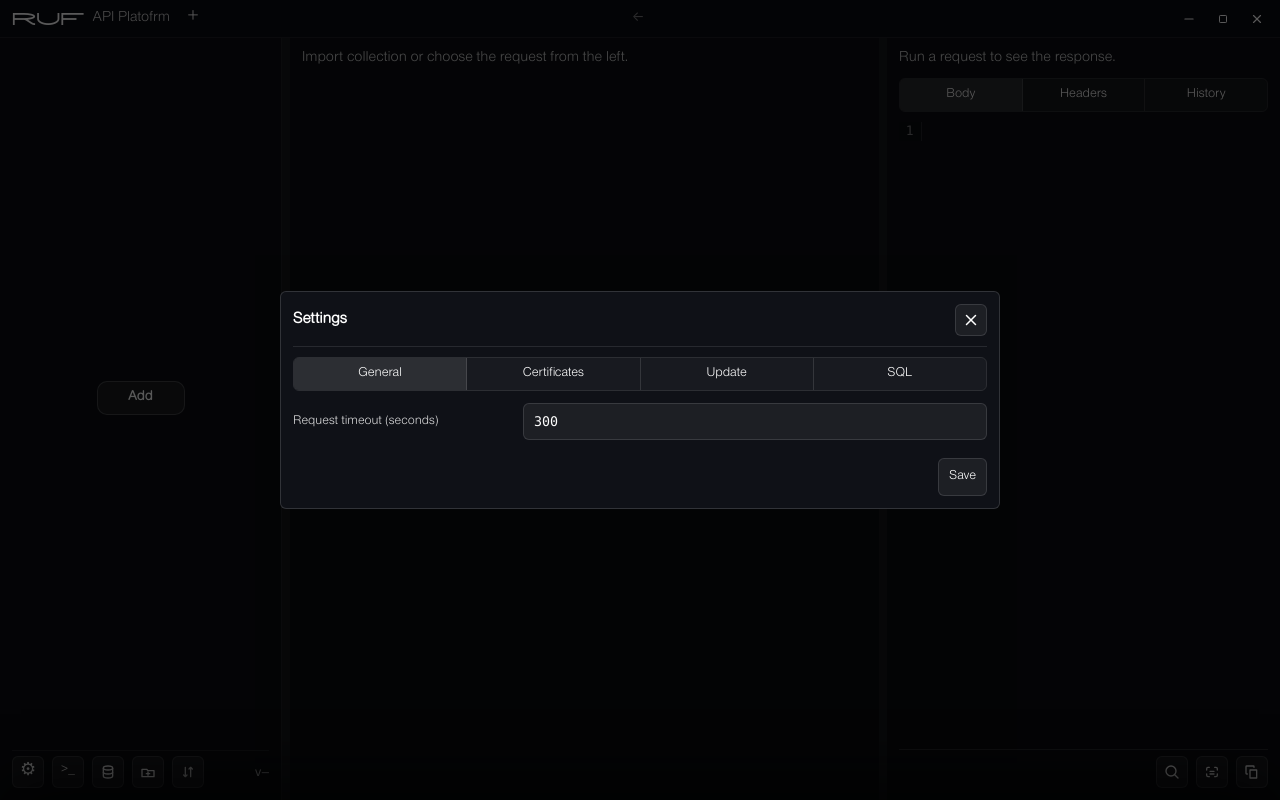
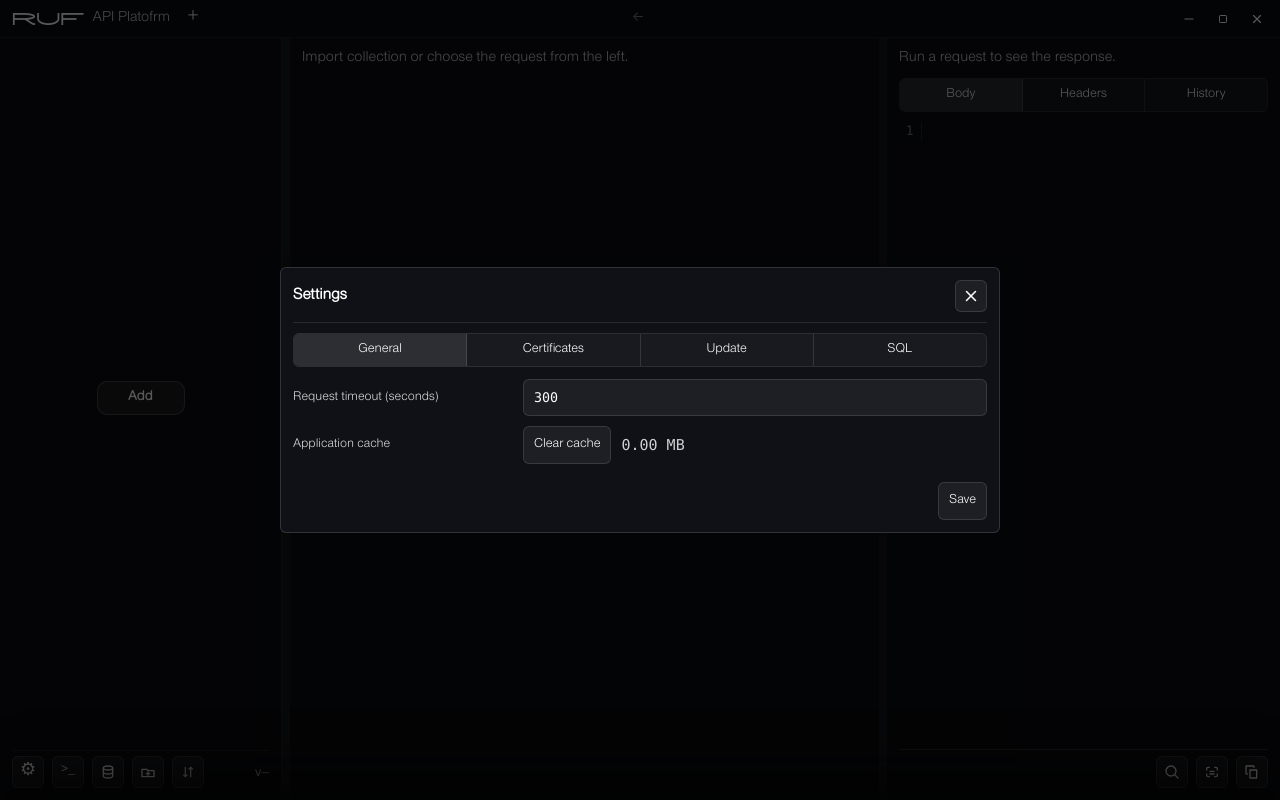
Before and after one commit to mkudmi/RUF-API-Platform, a React (Vite) app: page / in a window 1280 px wide. Both pictures are taken after a click on the button "Settings". Built offline with nearby package versions, Linux system fonts and the light colour scheme.

Commit message:
clear cache button has been added

```diff
--- a/src/app/App.tsx
+++ b/src/app/App.tsx
@@ -62,6 +62,50 @@ function clamp(n: number, min: number, max: number) {
 const ACTIVE_SELECTION_KEY = 'ruf_active_request_v1'
 const RESPONSE_TAB_BY_REQUEST_KEY = 'ruf_response_tab_by_request_v1'
 const TREE_SORT_MODE_KEY = 'ruf_tree_sort_mode_v1'
+const APP_CACHE_KEYS = [
+  ACTIVE_SELECTION_KEY,
+  RESPONSE_TAB_BY_REQUEST_KEY,
+  TREE_SORT_MODE_KEY,
+  'ruf_sidebar_width_v1',
+  'ruf_editor_width_v1',
+  'ruf_tree_open_state_v1',
+  'ruf_workspace_open_state_v1',
+  'ruf_terminal_height_v1',
+  'ruf_sql_terminal_height_v1',
+  'ruf_sql_terminal_selected_conn_v1',
+  'ruf_sql_terminal_sql_v1',
+  'ruf_sql_terminal_split_v1',
+  'ruf_sql_terminal_schema_v1',
+  'ruf_sql_terminal_position_v1',
+  'ruf_sql_terminal_width_v1',
+  'ruf_request_history_v1',
+  'ruf_request_drafts_v1',
+  'ruf_value_history_v1',
+  'ruf_response_search_history_v1',
+  'ruf.update.toastSuppress',
+] as const
+
+function utf8ByteLength(value: string) {
+  try {
+    return new TextEncoder().encode(value).length
+  } catch {
+    return value.length
+  }
+}
+
+function getLocalStorageCacheSizeBytes() {
+  let total = 0
+  for (const key of APP_CACHE_KEYS) {
+    const value = localStorage.getItem(key)
+    if (typeof value !== 'string') continue
+    total += utf8ByteLength(key) + utf8ByteLength(value)
+  }
+  return total
+}
+
+function formatMegabytes(bytes: number) {
+  return `${(Math.max(0, bytes) / (1024 * 1024)).toFixed(2)} MB`
+}
 
 type SavedActiveSelection = { collectionId: string, requestId: string }
 
@@ -401,6 +445,7 @@ export default function App() {
   const [historyByRequestId, setHistoryByRequestId] = useState<Record<string, RequestHistoryItem[]>>({})
   const [applyDraftState, setApplyDraftState] = useState<{ requestId: string, token: string, draft: RequestDraft } | null>(null)
   const [appVersion, setAppVersion] = useState<string | null>(null)
+  const [cacheSizeBytes, setCacheSizeBytes] = useState(0)
   const [openDrawerId, setOpenDrawerId] = useState<string | null>(null)
   const [treeAllExpanded, setTreeAllExpanded] = useState(false)
   const [treeOpenCommand, setTreeOpenCommand] = useState<{ action: TreeToggleAction, nonce: number } | null>(null)
@@ -443,6 +488,11 @@ export default function App() {
     }
   }, [settingsTab, settingsTabExtensions])
 
+  useEffect(() => {
+    if (settingsTab !== 'general') return
+    setCacheSizeBytes(getLocalStorageCacheSizeBytes())
+  }, [settingsTab])
+
   function toggleDrawer(drawerId: string) {
     setOpenDrawerId(prev => (prev === drawerId ? null : drawerId))
   }
@@ -454,6 +504,7 @@ export default function App() {
   function openSettings() {
     const defaultTabId = settingsTabExtensions.find(tab => tab.id === 'general')?.id ?? settingsTabExtensions[0]?.id ?? 'general'
     setSettingsTab(defaultTabId)
+    if (defaultTabId === 'general') setCacheSizeBytes(getLocalStorageCacheSizeBytes())
     settingsDialogRef.current?.showModal()
     requestAnimationFrame(() => {
       const activeTabButton = settingsTabsRef.current?.querySelector('button.tabActive') as HTMLButtonElement | null
@@ -463,6 +514,19 @@ export default function App() {
 
   function closeSettings() {
     settingsDialogRef.current?.close()
+  }
+
+  function clearAppCache() {
+    for (const key of APP_CACHE_KEYS) {
+      localStorage.removeItem(key)
+    }
+    setHistoryByRequestId({})
+    setResponseTabByRequest({})
+    setTreeSortMode('none')
+    setApplyDraftState(null)
+    swaggerUiBaseCacheRef.current = {}
+    swaggerOperationCacheRef.current = {}
+    setCacheSizeBytes(getLocalStorageCacheSizeBytes())
   }
 
   function updateGlobalSqlConnection(connectionId: string, updater: (prev: GlobalSqlConnectionItem) => GlobalSqlConnectionItem) {
@@ -3350,6 +3414,13 @@ export default function App() {
                 }}
               />
             </div>
+            <div className="formRow">
+              <div className="formLabel">Application cache</div>
+              <div style={{ display: 'flex', alignItems: 'center', gap: 10 }}>
+                <button type="button" onClick={clearAppCache} disabled={cacheSizeBytes <= 0}>Clear cache</button>
+                <span className="small mono">{formatMegabytes(cacheSizeBytes)}</span>
+              </div>
+            </div>
           </div>
         ) : null}
 
```
